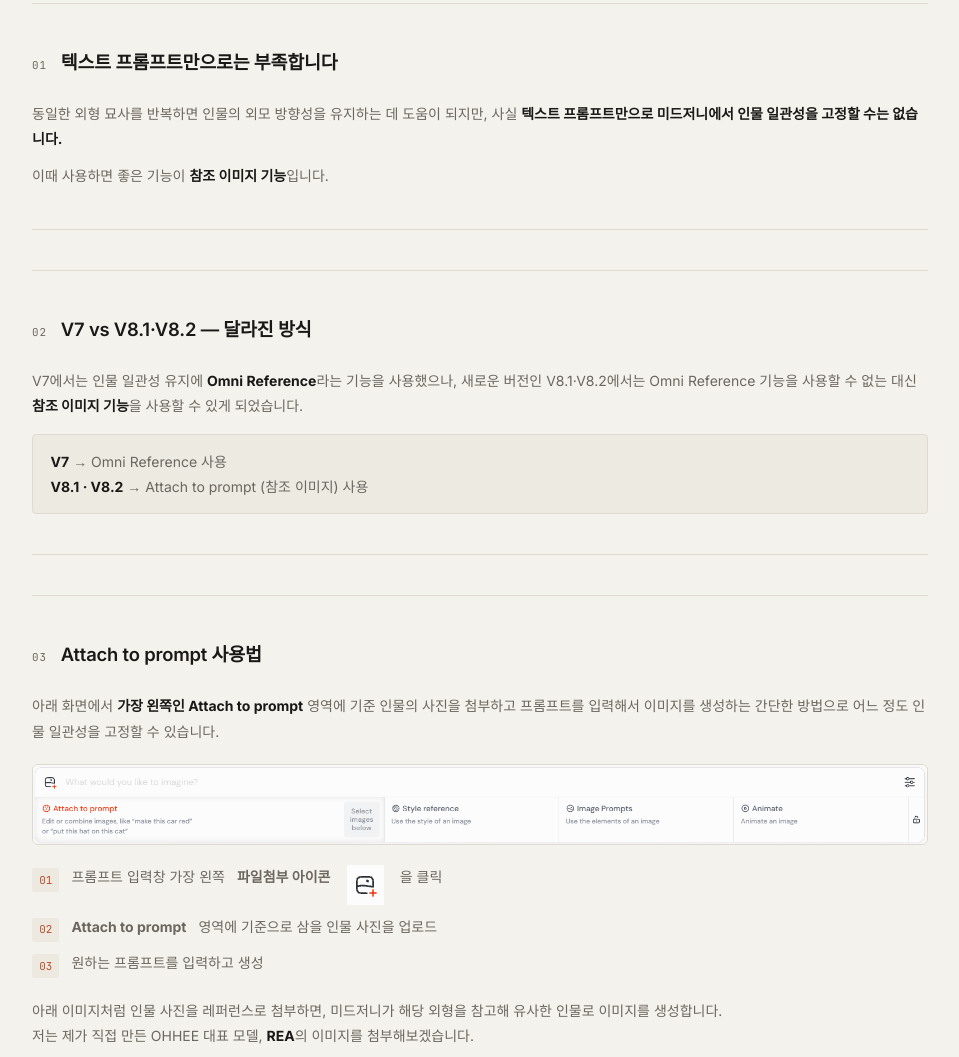
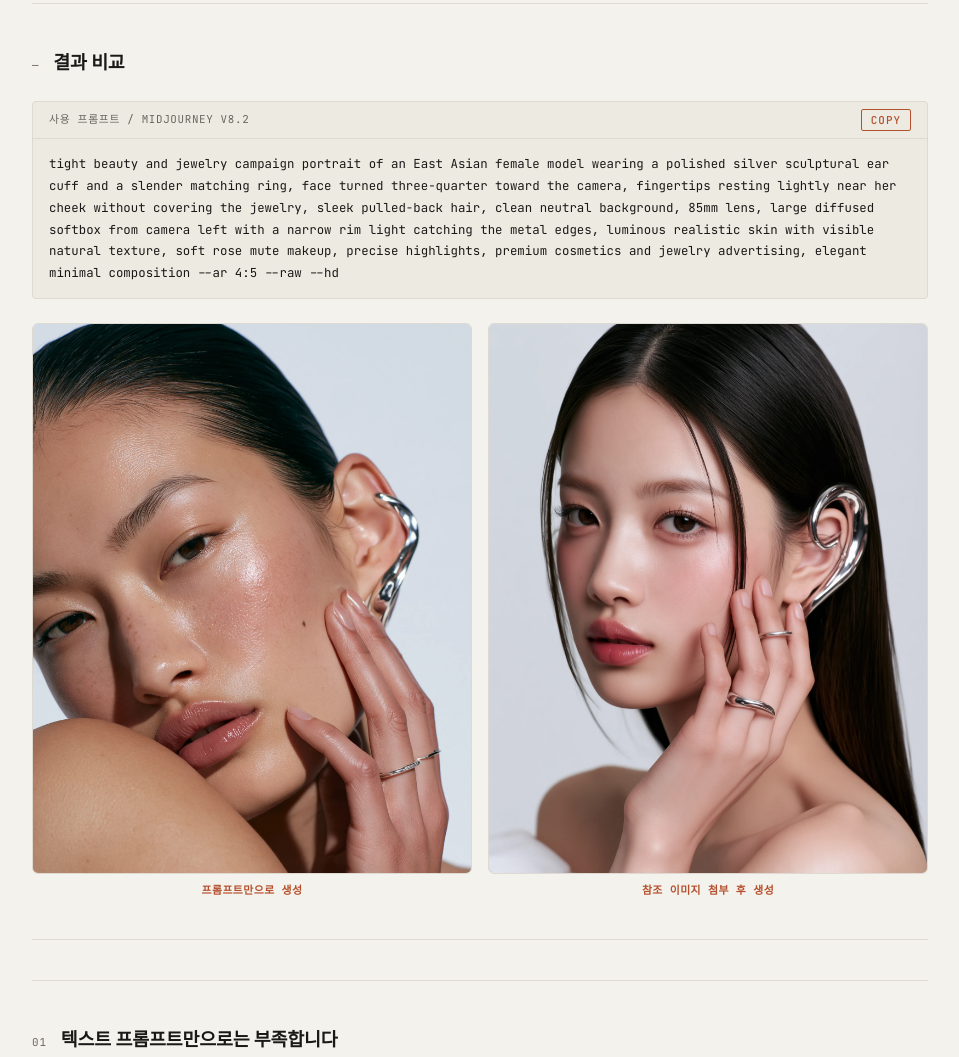
Before and after one commit to ohhee-ai/ohhee-recipe, a plain HTML site: page detail_midjourney_v82.html in a window 1280 px wide. Shown: the part 424-1481 px from the top of the page, without its empty margins (160-1119 px from the left). Drawn offline with Linux system fonts and the light colour scheme.

Commit message:
Add before/after comparison section at top of Midjourney page
- Add comparison grid: prompt-only vs with reference image
- Add copy-able prompt used to generate both results
- Add compare-grid CSS for side-by-side layout

Co-Authored-By: Claude Sonnet 4.6 <noreply@anthropic.com>

```diff
--- a/detail_midjourney_v82.html
+++ b/detail_midjourney_v82.html
@@ -68,6 +68,13 @@ hr.divider{border:none;border-top:1px solid var(--border);margin:2.5rem 0}
 /* Info callout */
 .callout{background:var(--code-bg);border:1px solid var(--border);border-radius:4px;padding:.85rem 1.1rem;font-size:.875rem;color:var(--muted);line-height:1.8;margin:1rem 0}
 .callout strong{color:var(--ink)}
+
+/* Comparison grid */
+.compare-grid{display:grid;grid-template-columns:1fr 1fr;gap:1rem;margin:1.25rem 0}
+.compare-item{}
+.compare-item img{width:100%;display:block;border-radius:6px;border:1px solid var(--border)}
+.compare-label{font-family:var(--mono);font-size:.68rem;color:var(--muted);margin-top:.5rem;text-align:center;letter-spacing:.04em}
+.compare-label strong{color:var(--accent)}
 </style>
 
 <header class="site-header">
@@ -91,6 +98,30 @@ hr.divider{border:none;border-top:1px solid var(--border);margin:2.5rem 0}
 </section>
 
 <main class="content">
+
+<!-- 결과 비교 -->
+<div class="sec-hd"><span class="sec-num">—</span><h2>결과 비교</h2></div>
+
+<div class="prompt-box" id="p-compare">
+  <div class="prompt-header">
+    <span class="prompt-label">사용 프롬프트 / Midjourney v8.2</span>
+    <button class="copy-btn" data-target="p-compare">Copy</button>
+  </div>
+  <pre class="prompt-body">tight beauty and jewelry campaign portrait of an East Asian female model wearing a polished silver sculptural ear cuff and a slender matching ring, face turned three-quarter toward the camera, fingertips resting lightly near her cheek without covering the jewelry, sleek pulled-back hair, clean neutral background, 85mm lens, large diffused softbox from camera left with a narrow rim light catching the metal edges, luminous realistic skin with visible natural texture, soft rose mute makeup, precise highlights, premium cosmetics and jewelry advertising, elegant minimal composition --ar 4:5 --raw --hd</pre>
+</div>
+
+<div class="compare-grid">
+  <div class="compare-item">
+    <img src="./images/mj_result_no_ref.webp" alt="프롬프트만으로 생성한 이미지">
+    <p class="compare-label"><strong>프롬프트만으로 생성</strong></p>
+  </div>
+  <div class="compare-item">
+    <img src="./images/mj_result_with_ref.webp" alt="참조 이미지를 첨부하여 생성한 이미지">
+    <p class="compare-label"><strong>참조 이미지 첨부 후 생성</strong></p>
+  </div>
+</div>
+
+<hr class="divider">
 
 <!-- 01 -->
 <div class="sec-hd"><span class="sec-num">01</span><h2>텍스트 프롬프트만으로는 부족합니다</h2></div>
```
Also changed, not shown: images/mj_result_no_ref.webp (added), images/mj_result_with_ref.webp (added).
